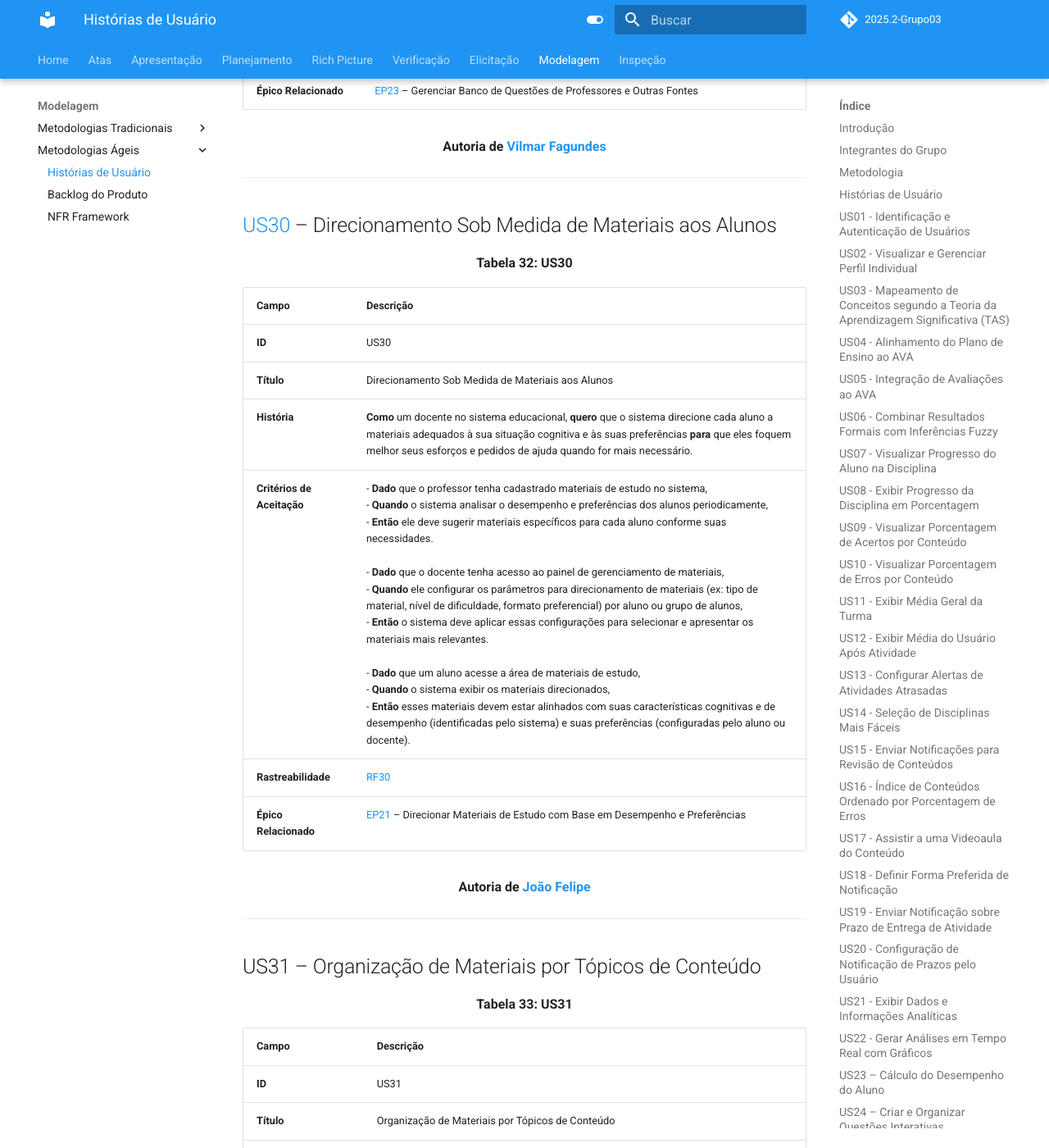
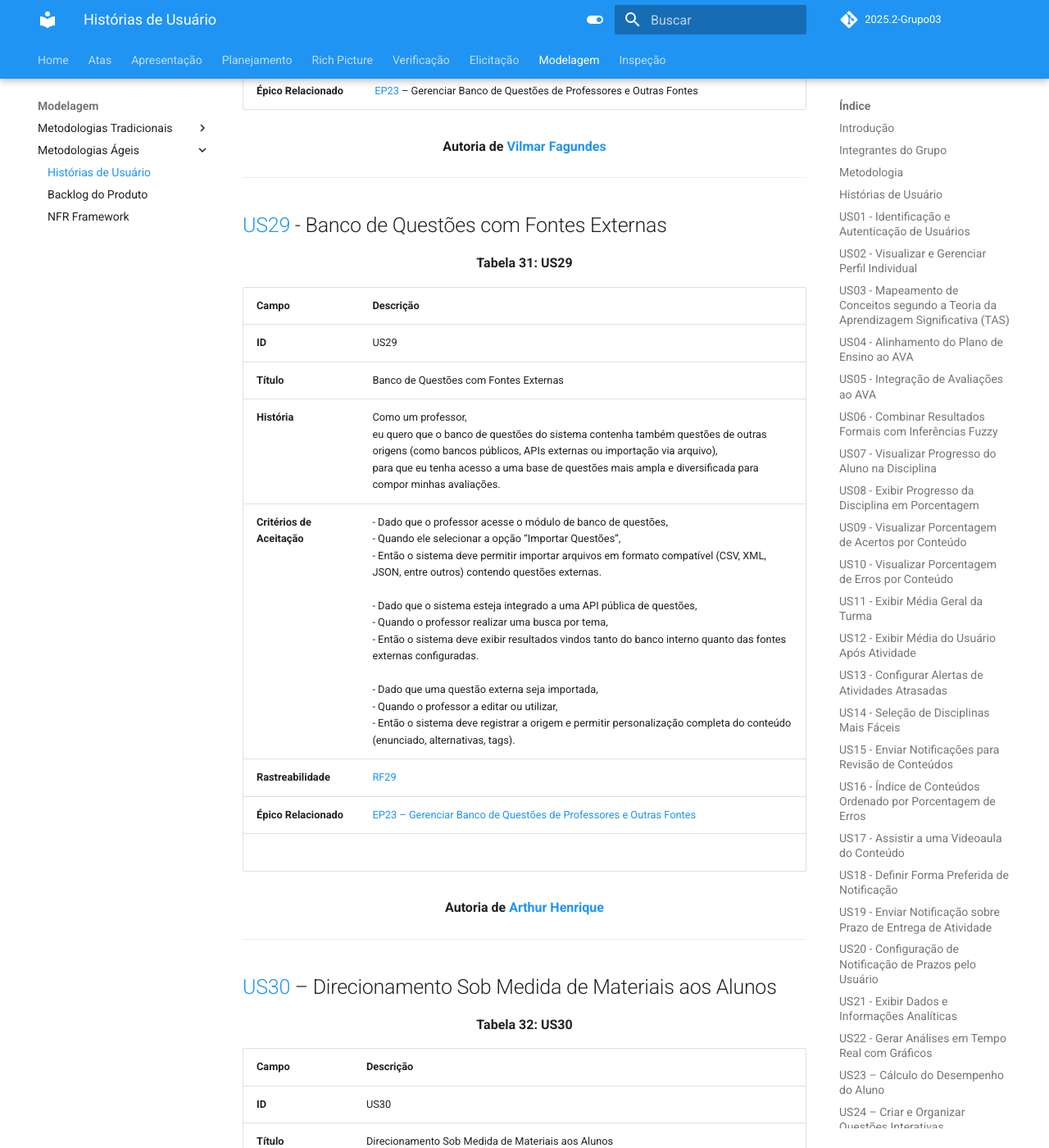
Before and after one commit to Requisitos-de-Software/2025.2-Grupo03, an MkDocs documentation site: the page built from docs/Modelagem/historias_de_usuario.md, in a window 1280 px wide and 1400 px high, scrolled down 23357 px. Shown: the whole window at 82% size. Built offline with MkDocs 1.6.1 and Material for MkDocs 9.7.7, drawn with Linux system fonts in a browser that asks for light colours; comment, search, counter and statistics services are not loaded.

Commit message:
Update Historias de usuário

```diff
--- a/docs/Modelagem/historias_de_usuario.md
+++ b/docs/Modelagem/historias_de_usuario.md
@@ -509,6 +509,24 @@ A padronização da tabela pode ser observada na Tabela 2.
 
 ---
 
+## [US29](https://requisitos-de-software.github.io/2025.2-Grupo03/Modelagem/historias_de_usuario/#us29-banco-de-questoes-com-fontes-externas) - Banco de Questões com Fontes Externas
+
+<div align="center"><strong>Tabela 31: US29</strong></div>
+
+| Campo | Descrição |
+|-------|------------|
+| **ID** | US29 |
+| **Título** | Banco de Questões com Fontes Externas |
+| **História** | Como um professor,<br>eu quero que o banco de questões do sistema contenha também questões de outras origens (como bancos públicos, APIs externas ou importação via arquivo),<br>para que eu tenha acesso a uma base de questões mais ampla e diversificada para compor minhas avaliações. |
+| **Critérios de Aceitação** | - Dado que o professor acesse o módulo de banco de questões,<br>- Quando ele selecionar a opção “Importar Questões”,<br>- Então o sistema deve permitir importar arquivos em formato compatível (CSV, XML, JSON, entre outros) contendo questões externas.<br><br>- Dado que o sistema esteja integrado a uma API pública de questões,<br>- Quando o professor realizar uma busca por tema,<br>- Então o sistema deve exibir resultados vindos tanto do banco interno quanto das fontes externas configuradas.<br><br>- Dado que uma questão externa seja importada,<br>- Quando o professor a editar ou utilizar,<br>- Então o sistema deve registrar a origem e permitir personalização completa do conteúdo (enunciado, alternativas, tags). |
+| **Rastreabilidade** | [RF29](https://requisitos-de-software.github.io/2025.2-Grupo03/Elicitacao/requisitos_elicitados/#funcionais) |
+| **Épico Relacionado** | [EP23 – Gerenciar Banco de Questões de Professores e Outras Fontes](https://requisitos-de-software.github.io/2025.2-Grupo03/Modelagem/backlog_do_produto/#ep23-gerenciar-banco-de-questoes-de-professores-e-outras-fontes) |
+<br>
+
+<div align="center"><strong>Autoria de <a href="https://github.com/arthurhvieira1">Arthur Henrique</a></strong></div>
+
+---
+
 ## [US30](https://requisitos-de-software.github.io/2025.2-Grupo03/Modelagem/historias_de_usuario/#us30-direcionamento-sob-medida-de-materiais-aos-alunos) – Direcionamento Sob Medida de Materiais aos Alunos
 
 <div align="center"><strong>Tabela 32: US30</strong></div>
```
